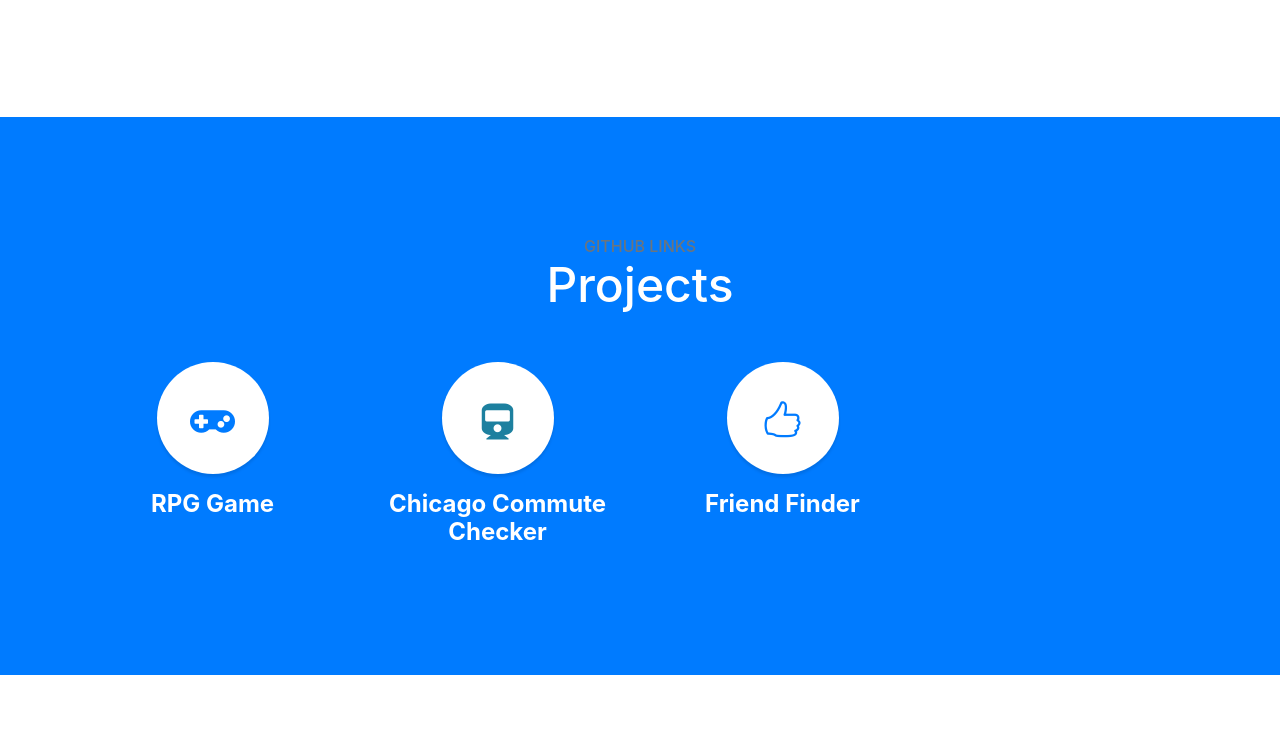
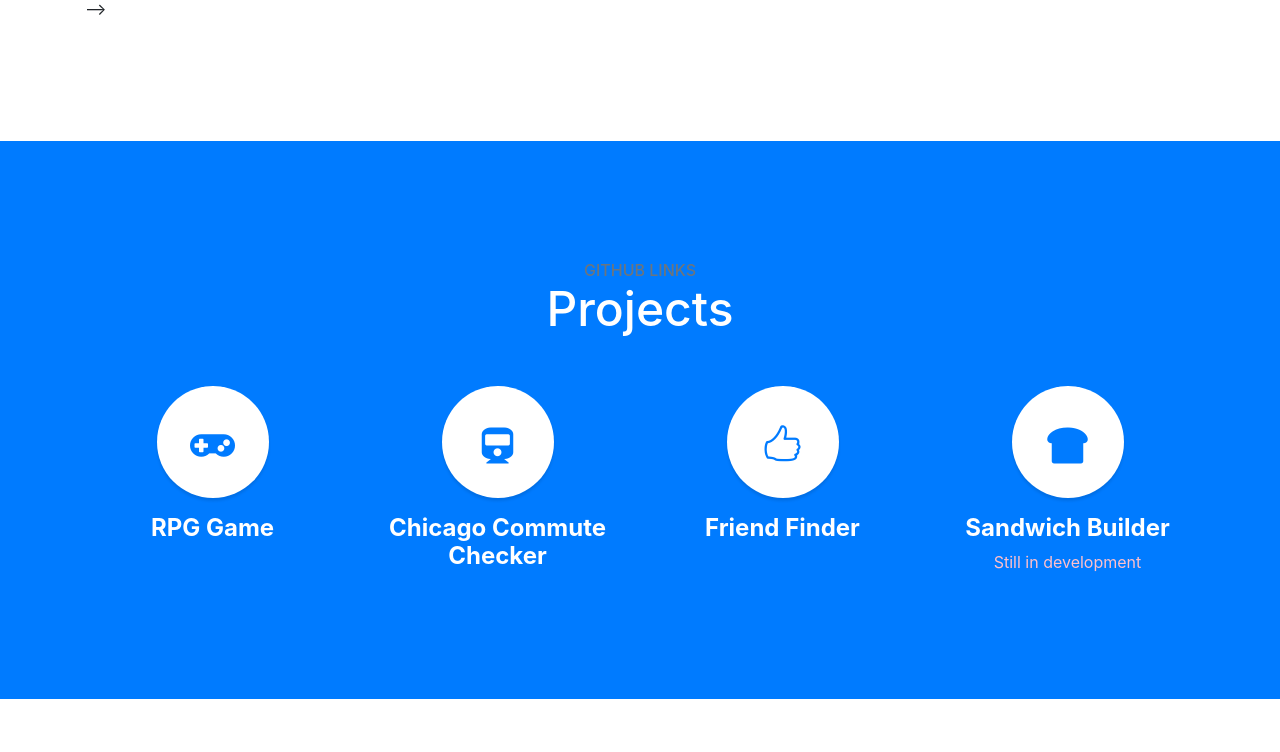
Before and after one commit to A-Klim01/Portfolio, a website with bundled scripts: page index.html in a window 1280 px wide. Shown: the part 1900-2652 px from the top of the page. Built offline with nearby package versions, Linux system fonts and the light colour scheme.

Commit message:
Added current react project github link

```diff
--- a/index.html
+++ b/index.html
@@ -137,7 +137,7 @@
                 <p class="mb-0">A yellow workspace with some scissors, pencils, and other objects.</p>
               </span>
             </span>
-            <img class="img-fluid" src="img/portfolio-4.jpg" alt="">
+            <!-- <img class="img-fluid" src="img/portfolio-4.jpg" alt=""> -->
           </a>
         </div> -->
       </div>
@@ -164,7 +164,7 @@
         </div>
         <div class="col-lg-3 col-md-6 mb-5 mb-lg-0">
           <span class="service-icon rounded-circle mx-auto mb-3">
-            <a class="services" href="https://github.com/ChicagoCommuteChecker/ChicagoCommuteCheckerApp"></a><i class="fa fa-train"></i></a>
+            <a class="services" href="https://github.com/ChicagoCommuteChecker/ChicagoCommuteCheckerApp"><i class="fa fa-train"></i></a>
             </span>
           <h4>
             <strong>Chicago Commute Checker</strong>
@@ -174,21 +174,20 @@
         <div class="col-lg-3 col-md-6 mb-5 mb-md-0">
           <span class="service-icon rounded-circle mx-auto mb-3">
             <a class="services" href="https://github.com/A-Klim01/Friend_Finder"><i class="icon-like"></i></a>
-
-          </span>
+            </span>
           <h4>
             <strong>Friend Finder</strong>
           </h4>
 
         </div>
-        <!-- <div class="col-lg-3 col-md-6">
+        <div class="col-lg-3 col-md-6">
           <span class="service-icon rounded-circle mx-auto mb-3">
-            <i class="icon-mustache"></i>
-          </span> -->
-          <!-- <h4>
-            <strong>Question</strong>
+            <a class="services" href="https://github.com/A-Klim01/sandwich-builder"><i class="fas fa-bread-slice"></i></a>
+          </span>
+          <h4>
+            <strong>Sandwich Builder</strong>
           </h4>
-          <p class="text-faded mb-0">I mustache you a question...</p> -->
+          <p class="text-faded mb-0">Still in development</p>
         </div>
       </div>
     </div>
```
